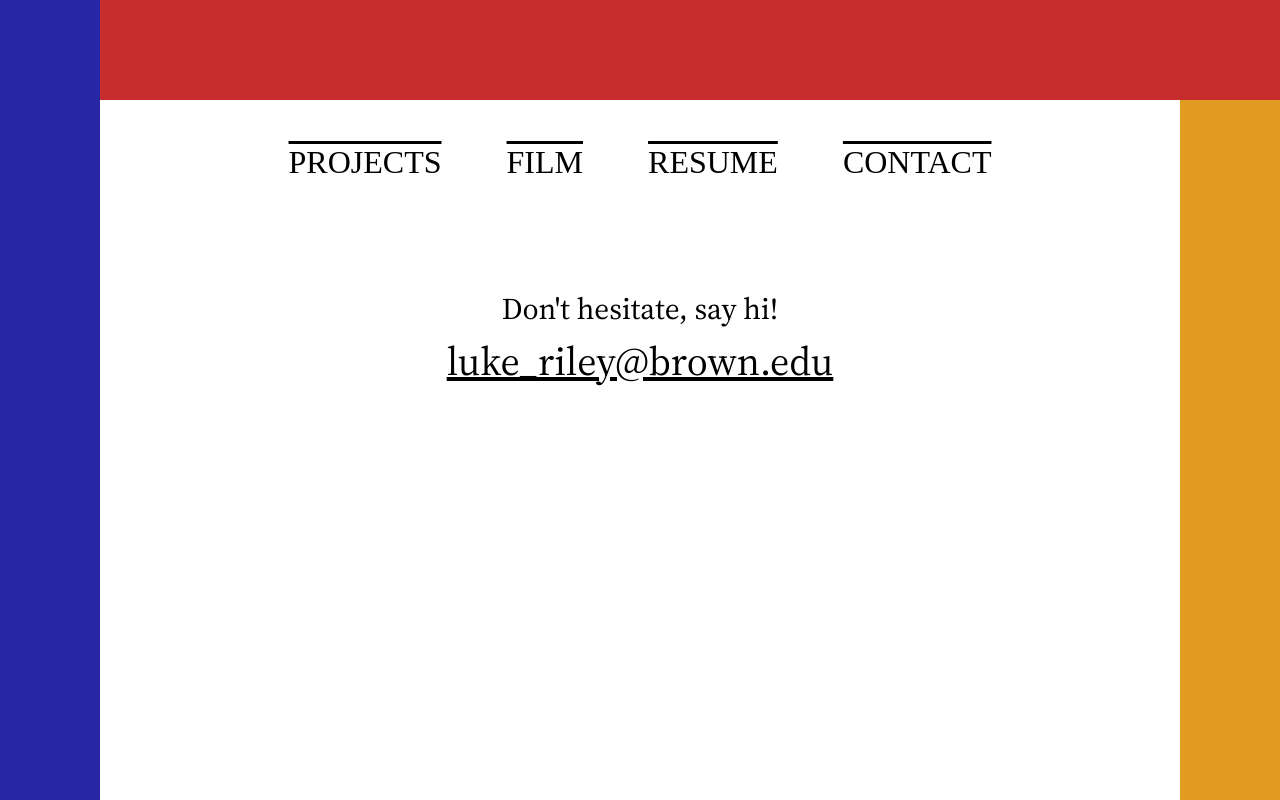
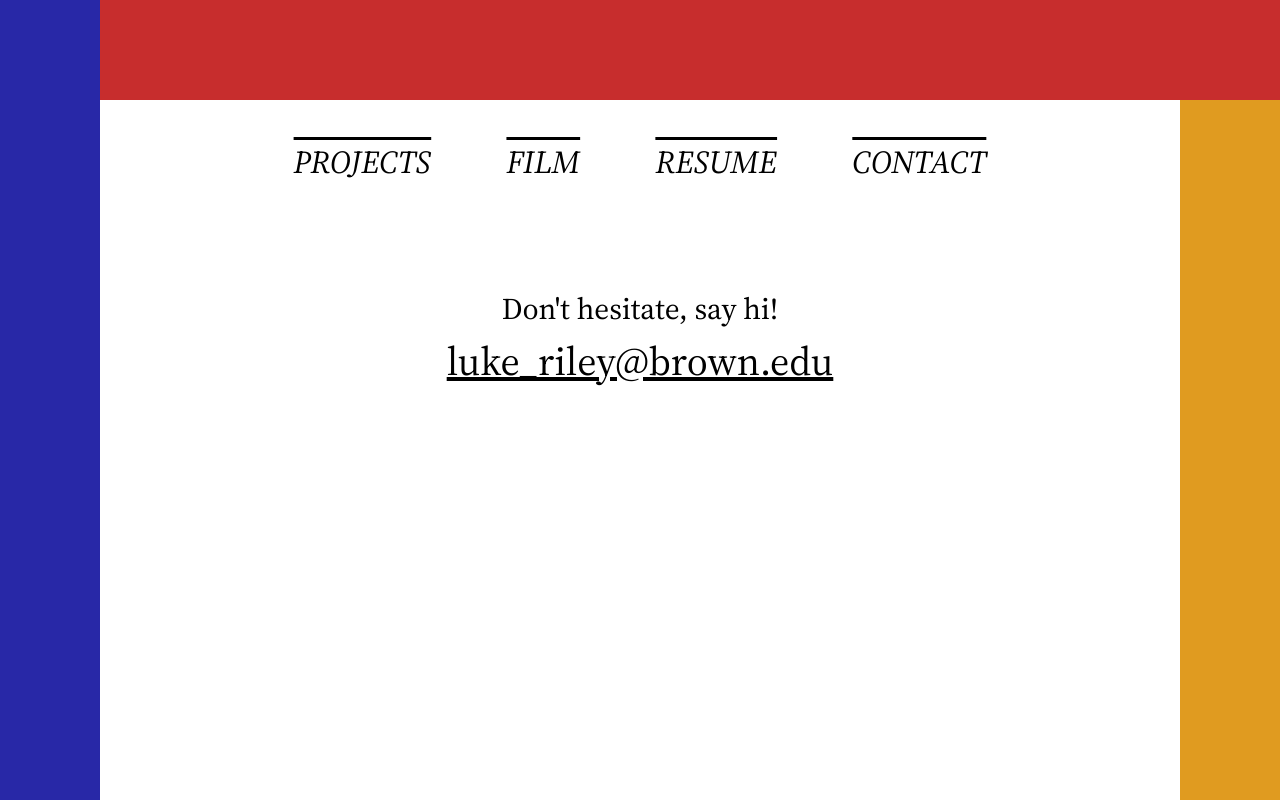
Before and after one commit to lukegriley/Portfolio, a Next.js app: page /contact in a window 1280 px wide. Built offline with nearby package versions, Linux system fonts and the light colour scheme.

Commit message:
global styles

```diff
--- a/styles/contact.css
+++ b/styles/contact.css
@@ -25,3 +25,14 @@
     width:80vw;
     height:50%;
   }
+
+
+@font-face {
+    font-family: 'Baumans';
+    src: url('/SourceSerif4-t.ttf');
+  }
+
+  @font-face {
+  font-family: 'Serif Italic';
+  src: url('/SourceSerif4-Italic-VariableFont_opsz,wght.ttf');
+  }
--- a/styles/cv.css
+++ b/styles/cv.css
@@ -1,7 +1,8 @@
 .cvbody {
     margin-top:3vw;
     margin-left:20px;
-    width:75%;
+    /* width:75%; */
+    max-width:80vw;
 }
 
 .bullet {
@@ -46,7 +47,7 @@ margin-bottom: 8px;
     align-items: center;
     width:100vw;
     height:50%;
-    max-width:80vw;
+
   }
 
 .courses {
```
